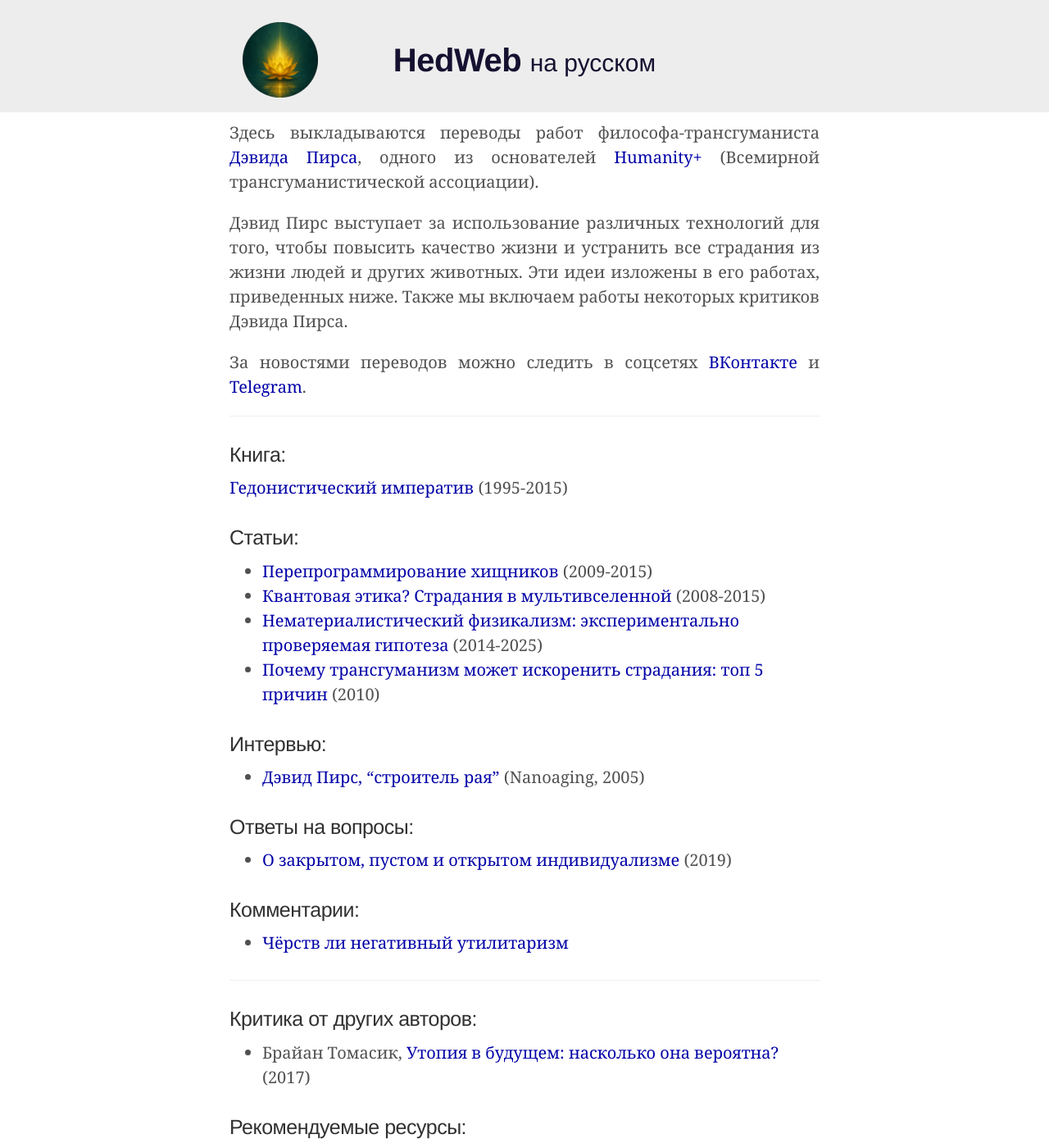
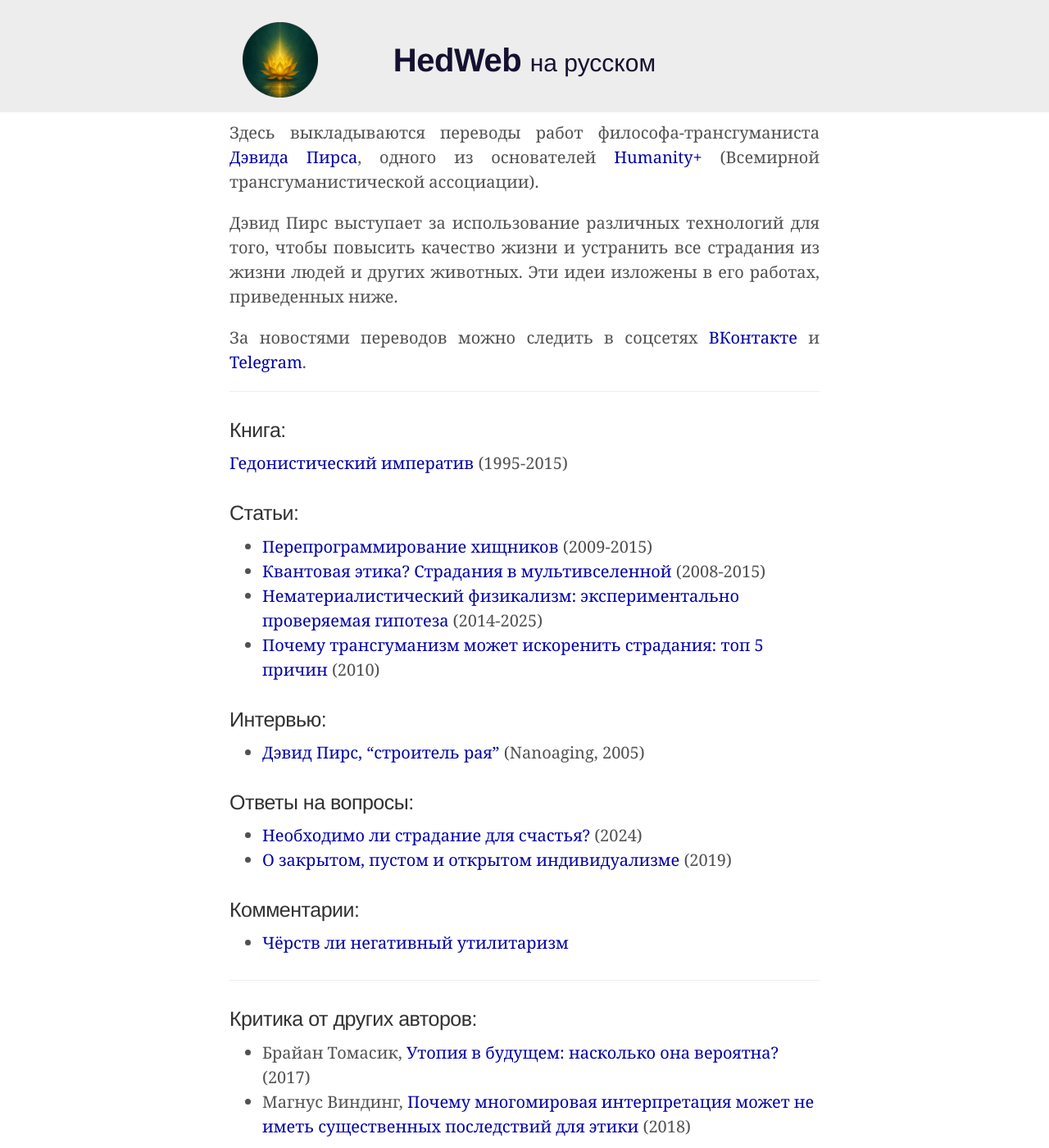
Before and after one commit to HedWeb-RU/hedweb-ru.github.io, a Jekyll site: the page built from index.md, in a window 1280 px wide and 1400 px high. Shown: the whole window at 82% size. Built offline with Jekyll 4.4.1, drawn with Linux system fonts in a browser that asks for light colours.

Commit message:
Update index.md

```diff
--- a/index.md
+++ b/index.md
@@ -5,7 +5,7 @@ excerpt: "Здесь выкладываются переводы работ фи
 ---
 Здесь выкладываются переводы работ философа-трансгуманиста [Дэвида Пирса](https://ru.wikipedia.org/wiki/%D0%9F%D0%B8%D1%80%D1%81%2C_%D0%94%D1%8D%D0%B2%D0%B8%D0%B4_(%D1%84%D0%B8%D0%BB%D0%BE%D1%81%D0%BE%D1%84)), одного из основателей [Humanity+](https://ru.wikipedia.org/wiki/Humanity%2B) (Всемирной трансгуманистической ассоциации).
 
-Дэвид Пирс выступает за использование различных технологий для того, чтобы повысить качество жизни и устранить все страдания из жизни людей и других животных. Эти идеи изложены в его работах, приведенных ниже. Также мы включаем работы некоторых критиков Дэвида Пирса.
+Дэвид Пирс выступает за использование различных технологий для того, чтобы повысить качество жизни и устранить все страдания из жизни людей и других животных. Эти идеи изложены в его работах, приведенных ниже.
 
 За новостями переводов можно следить в соцсетях [ВКонтакте]({{ site.admin.vk }}) и [Telegram]({{ site.admin.telegram }}).
 
@@ -27,6 +27,7 @@ excerpt: "Здесь выкладываются переводы работ фи
 
 ### Ответы на вопросы:
 
+- [Необходимо ли страдание для счастья?](https://reducingsuffering.github.io/david-pearce-q2.html) (2024)
 - [О закрытом, пустом и открытом индивидуализме](https://reducingsuffering.github.io/david-pearce-q1.html) (2019)
 
 ### Комментарии:
@@ -38,6 +39,7 @@ excerpt: "Здесь выкладываются переводы работ фи
 ### Критика от других авторов:
 
 - Брайан Томасик, [Утопия в будущем: насколько она вероятна?](https://reducingsuffering.github.io/brian-tomasik-how-likely-is-a-far-future-utopia.html) (2017)
+- Магнус Виндинг, [Почему многомировая интерпретация может не иметь существенных последствий для этики](https://reducingsuffering.github.io/magnus-vinding-why-the-mwi-may-not-have-significant-ethical-implications.html) (2018)
 
 ### Рекомендуемые ресурсы:
 
```
